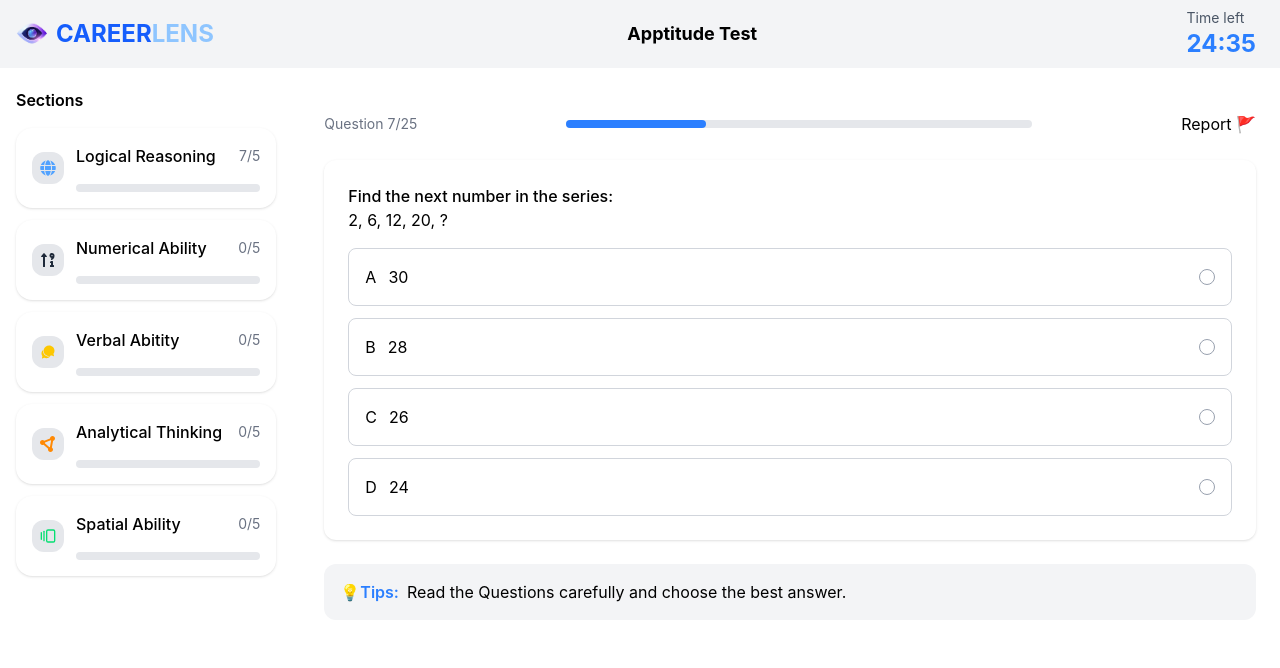
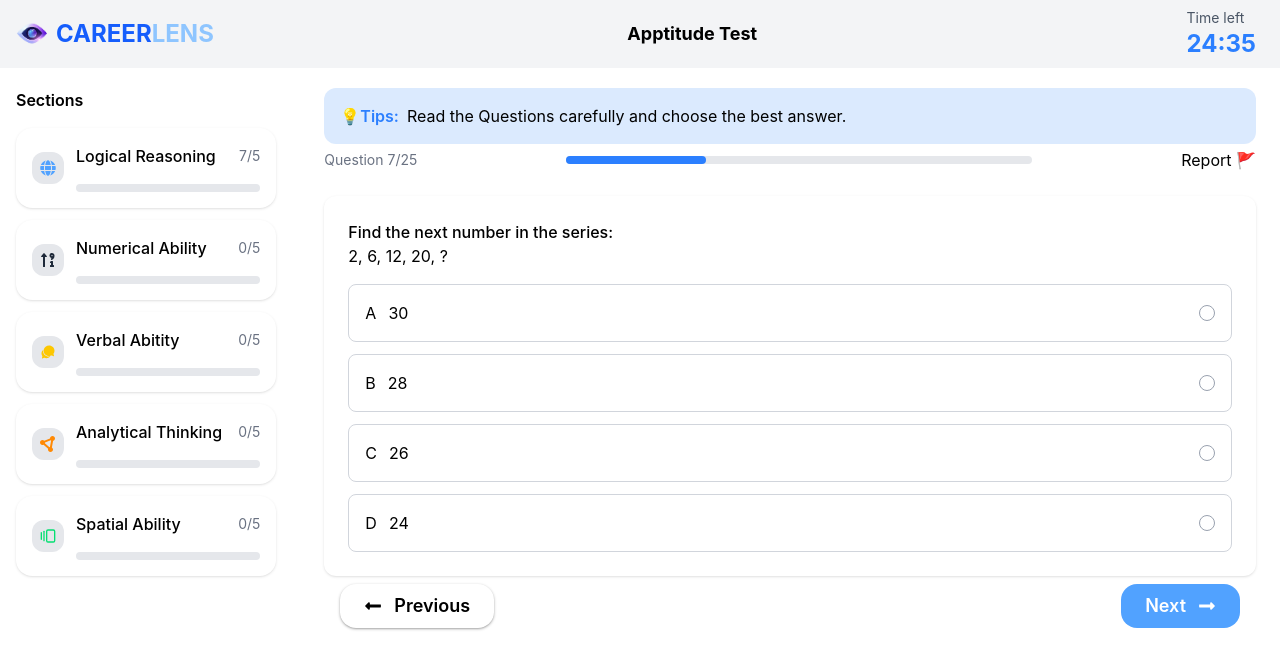
Before and after one commit to Shivamch0/CareerLens-AI, a React app in the folder Frontend/: page /apptitude/apptitudetest in a window 1280 px wide. Shown: the top 668 px of the page. Built offline with nearby package versions, Linux system fonts and the light colour scheme; the HTML template or start-up script is replaced by a standard one.

Commit message:
Apptitude test completed

```diff
--- a/Frontend/src/components/Button/Button.jsx
+++ b/Frontend/src/components/Button/Button.jsx
@@ -1,13 +1,13 @@
 
-function Button({title , className , onClick , type}) {
+function Button({title , className , onClick , type , icon}) {
 
   return (
     <button
-    className={`cursor-pointer font-bold rounded-2xl py-3 px-6 text-base sm:text-lg  ${className ? className : 'bg-blue-500 hover:bg-blue-800 '} transition-colors duration-300`}
+    className={`cursor-pointer font-bold rounded-2xl  px-6 text-base sm:text-lg  ${className ? className : 'bg-blue-500 hover:bg-blue-800 py-3 '} transition-colors duration-300`}
     onClick={onClick}
     type={type}
     >
-      {title}
+      {title} {icon}
     </button>
   )
 }
--- a/Frontend/src/components/Card/Test.jsx
+++ b/Frontend/src/components/Card/Test.jsx
@@ -1,5 +1,12 @@
 import { useState } from "react";
+
+// Components Imports
 import QuestionCard from "./QuestionCard";
+import Button from "../Button/Button"
+
+// Others Imports
+import { FaLongArrowAltLeft } from "react-icons/fa";
+import { FaLongArrowAltRight } from "react-icons/fa";
 
 const Test = () => {
   const [currentQ, setCurrentQ] = useState(7);
@@ -21,9 +28,13 @@ const Test = () => {
   }
 
   return (
-    <section className="flex-1 p-6">
-      {/* Header */}
-      <div className="flex justify-between items-center mb-6">
+    <section className="flex-1 px-6">
+
+      <div className="mb-1 p-4 bg-blue-100 rounded-xl flex  gap-2">
+        <p className="text-blue-500 font-semibold">💡Tips:</p>{tips.text}
+      </div>
+     <div>
+       <div className="flex justify-between items-center mb-6">
         <div>
           <p className="text-sm text-gray-500">Question {currentQ}/25</p>
         </div>
@@ -35,17 +46,20 @@ const Test = () => {
         <p className="cursor-pointer">Report 🚩</p>
       </div>
 
-      {/* Question Card */}
       <QuestionCard
         data={questionData}
         selected={selected}
         setSelected={setSelected}
       />
 
+      <div className="flex justify-between px-4 mt-2">
+        <Button title='Previous' className={`py-2 shadow shadow-black/30 font-semibold flex items-center gap-3 flex-row-reverse`} icon={<FaLongArrowAltLeft />} />
+        <Button title='Next'  className={`py-2 bg-blue-400 text-white font-semibold flex items-center gap-3`} icon={<FaLongArrowAltRight />}/>
+      </div>
+     </div>
+
       {/* Tips */}
-      <div className="mt-6 p-4 bg-gray-100 rounded-xl flex  gap-2">
-        <p className="text-blue-500 font-semibold">💡Tips:</p>{tips.text}
-      </div>
+
     </section>
   );
 };
```
